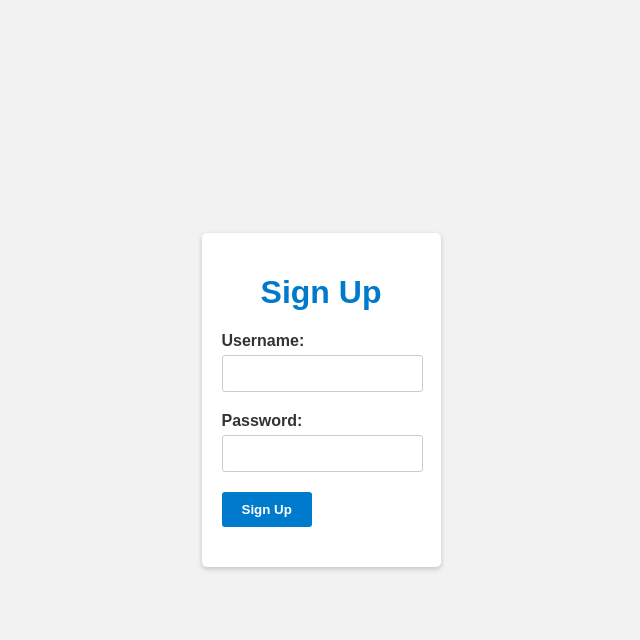
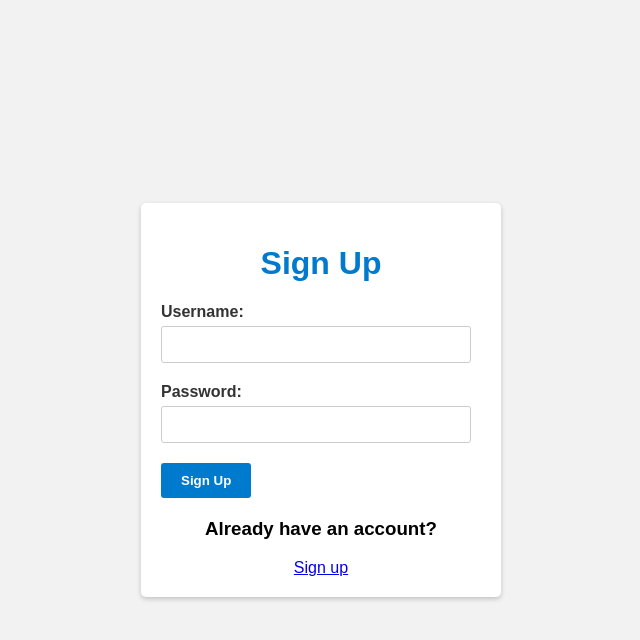
Before and after one commit to skylerkv/ECSRP, a PHP site: page /signup.html in a window 1280 px wide. Shown: the top 640 px of the page, without its empty margins (319-959 px from the left). Run offline with PHP 8.4, Linux system fonts and the light colour scheme.

Commit message:
Login/signup

```diff
--- a/login.html
+++ b/login.html
@@ -22,6 +22,7 @@
                 <button type="submit">Login</button>
             </div>
         </form>
+        <h3>Don't have an account?</h3> <a href = "signup.html"> Sign up</a href>
     </div>
 </body>
 </html>
--- a/loginSignup.css
+++ b/loginSignup.css
@@ -11,6 +11,7 @@ body {
 
 .login-container {
     background-color: #fff;
+    width: 25%;
     border-radius: 5px;
     box-shadow: 0 2px 5px rgba(0, 0, 0, 0.2);
     padding: 20px;
--- a/signup.html
+++ b/signup.html
@@ -21,6 +21,7 @@
             <div class="form-group">
                 <button type="submit">Sign Up</button>
             </div>
+            <h3>Already have an account?</h3> <a href = "login.html"> Sign up</a href>
         </form>
     </div>
 </body>
```
